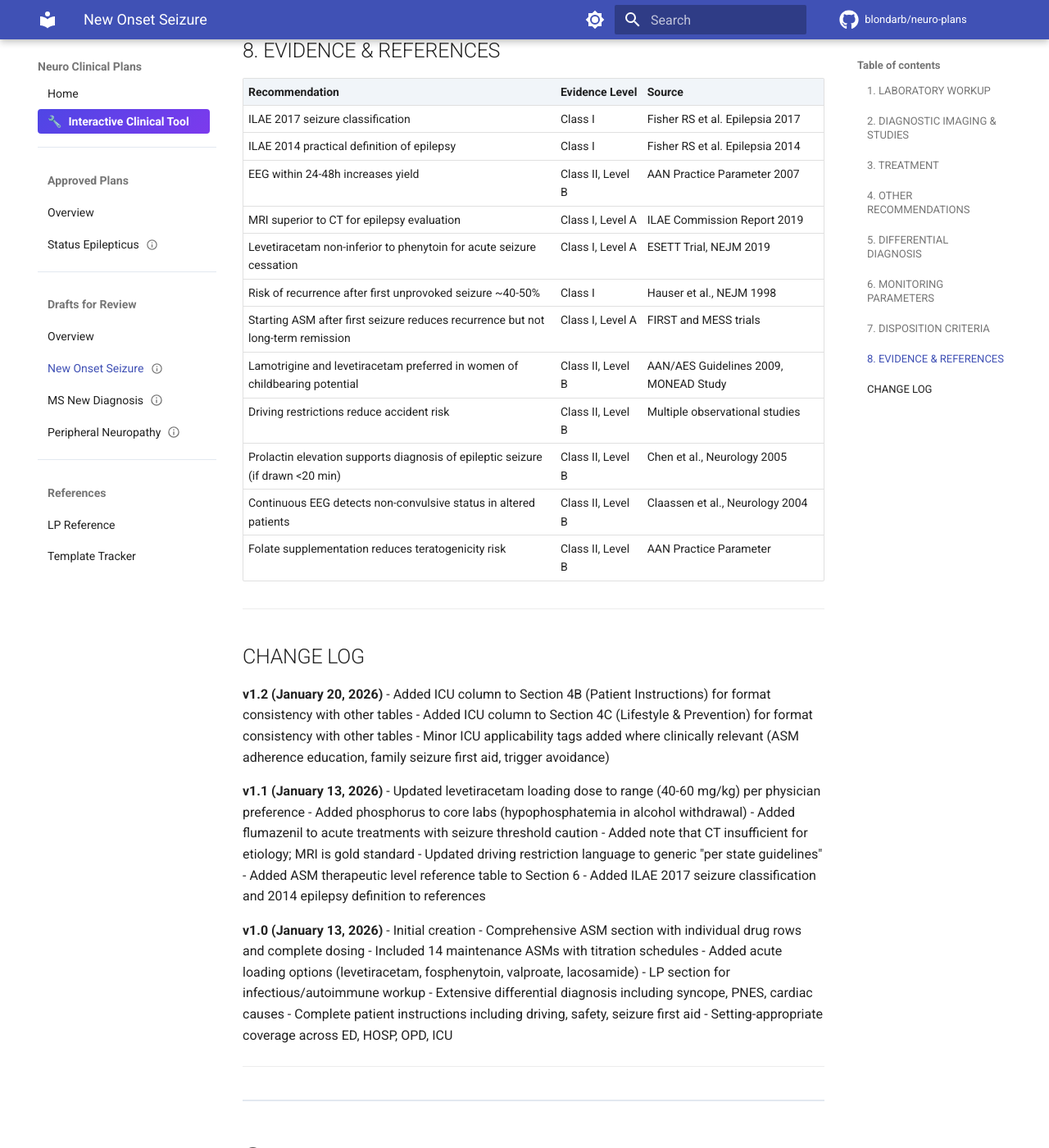
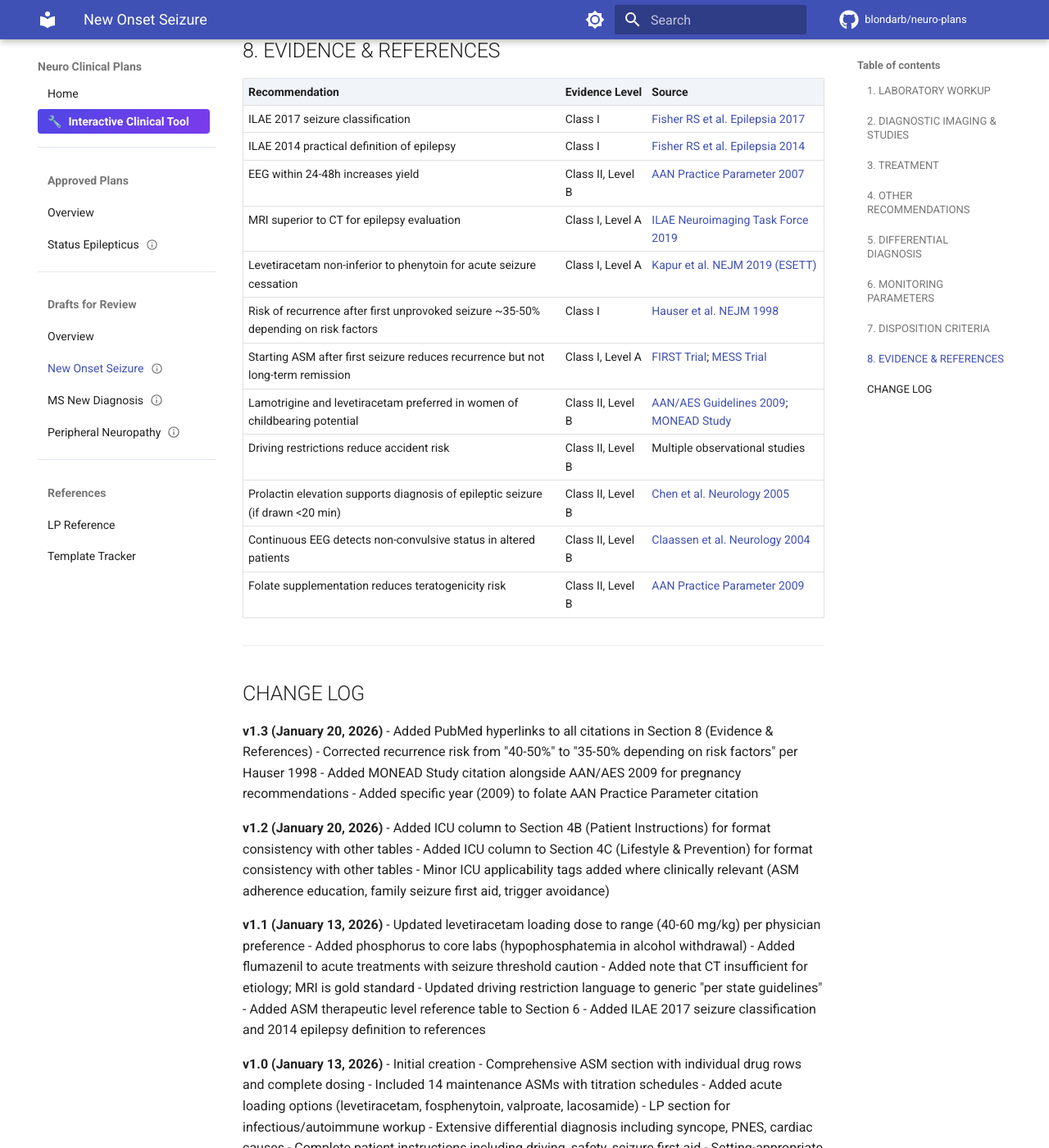
Before and after one commit to blondarb/neuro-plans, an MkDocs documentation site: the page built from docs/drafts/new-onset-seizure.md, in a window 1280 px wide and 1400 px high, scrolled down 13496 px. Shown: the whole window at 82% size. Built offline with MkDocs 1.6.1 and Material for MkDocs 9.7.7, drawn with Linux system fonts in a browser that asks for light colours; comment, search, counter and statistics services are not loaded.

Commit message:
Complete Phase 2-3 pipeline for New Onset Seizure plan (v1.3)
Phase 2 - Citation Verification:
- Add PubMed hyperlinks to all 12 citations in Section 8
- Correct recurrence risk to "35-50%" per Hauser 1998
- Add MONEAD Study citation for pregnancy recommendations
- All HIGH priority citations verified

Phase 3 - CPT/Synonym Enrichment:
- Document CPT codes for labs, imaging, EEG, procedures
- Add medication brand name/abbreviation synonyms
- Add lab and imaging terminology synonyms

Update queue status to 'enriched'

```diff
--- a/docs/drafts/new-onset-seizure.md
+++ b/docs/drafts/new-onset-seizure.md
@@ -1,7 +1,7 @@
 ---
 title: New Onset Seizure
 description: Initial evaluation and management of first-time unprovoked seizure including diagnostic workup, acute treatment, and ASM initiation framework.
-version: "1.2"
+version: "1.3"
 setting: ED, HOSP, OPD
 status: draft
 tags:
@@ -20,7 +20,7 @@ tags:
 
 # New Onset Seizure
 
-**VERSION:** 1.2
+**VERSION:** 1.3
 **CREATED:** January 13, 2026
 **REVISED:** January 20, 2026
 **STATUS:** Draft - Pending Review
@@ -348,22 +348,28 @@ SECTION B: REFERENCE (Expand as Needed)
 
 | Recommendation | Evidence Level | Source |
 |----------------|----------------|--------|
-| ILAE 2017 seizure classification | Class I | Fisher RS et al. Epilepsia 2017 |
-| ILAE 2014 practical definition of epilepsy | Class I | Fisher RS et al. Epilepsia 2014 |
-| EEG within 24-48h increases yield | Class II, Level B | AAN Practice Parameter 2007 |
-| MRI superior to CT for epilepsy evaluation | Class I, Level A | ILAE Commission Report 2019 |
-| Levetiracetam non-inferior to phenytoin for acute seizure cessation | Class I, Level A | ESETT Trial, NEJM 2019 |
-| Risk of recurrence after first unprovoked seizure ~40-50% | Class I | Hauser et al., NEJM 1998 |
-| Starting ASM after first seizure reduces recurrence but not long-term remission | Class I, Level A | FIRST and MESS trials |
-| Lamotrigine and levetiracetam preferred in women of childbearing potential | Class II, Level B | AAN/AES Guidelines 2009, MONEAD Study |
+| ILAE 2017 seizure classification | Class I | [Fisher RS et al. Epilepsia 2017](https://pubmed.ncbi.nlm.nih.gov/28276060/) |
+| ILAE 2014 practical definition of epilepsy | Class I | [Fisher RS et al. Epilepsia 2014](https://pubmed.ncbi.nlm.nih.gov/24730690/) |
+| EEG within 24-48h increases yield | Class II, Level B | [AAN Practice Parameter 2007](https://pubmed.ncbi.nlm.nih.gov/18025394/) |
+| MRI superior to CT for epilepsy evaluation | Class I, Level A | [ILAE Neuroimaging Task Force 2019](https://pubmed.ncbi.nlm.nih.gov/31135062/) |
+| Levetiracetam non-inferior to phenytoin for acute seizure cessation | Class I, Level A | [Kapur et al. NEJM 2019 (ESETT)](https://pubmed.ncbi.nlm.nih.gov/31774955/) |
+| Risk of recurrence after first unprovoked seizure ~35-50% depending on risk factors | Class I | [Hauser et al. NEJM 1998](https://pubmed.ncbi.nlm.nih.gov/9459646/) |
+| Starting ASM after first seizure reduces recurrence but not long-term remission | Class I, Level A | [FIRST Trial](https://pubmed.ncbi.nlm.nih.gov/8450987/); [MESS Trial](https://pubmed.ncbi.nlm.nih.gov/15950714/) |
+| Lamotrigine and levetiracetam preferred in women of childbearing potential | Class II, Level B | [AAN/AES Guidelines 2009](https://pubmed.ncbi.nlm.nih.gov/19507301/); [MONEAD Study](https://pubmed.ncbi.nlm.nih.gov/35157004/) |
 | Driving restrictions reduce accident risk | Class II, Level B | Multiple observational studies |
-| Prolactin elevation supports diagnosis of epileptic seizure (if drawn <20 min) | Class II, Level B | Chen et al., Neurology 2005 |
-| Continuous EEG detects non-convulsive status in altered patients | Class II, Level B | Claassen et al., Neurology 2004 |
-| Folate supplementation reduces teratogenicity risk | Class II, Level B | AAN Practice Parameter |
+| Prolactin elevation supports diagnosis of epileptic seizure (if drawn <20 min) | Class II, Level B | [Chen et al. Neurology 2005](https://pubmed.ncbi.nlm.nih.gov/16157897/) |
+| Continuous EEG detects non-convulsive status in altered patients | Class II, Level B | [Claassen et al. Neurology 2004](https://www.neurology.org/doi/10.1212/01.wnl.0000125184.88797.62) |
+| Folate supplementation reduces teratogenicity risk | Class II, Level B | [AAN Practice Parameter 2009](https://pubmed.ncbi.nlm.nih.gov/19398680/) |
 
 ---
 
 ## CHANGE LOG
+
+**v1.3 (January 20, 2026)**
+- Added PubMed hyperlinks to all citations in Section 8 (Evidence & References)
+- Corrected recurrence risk from "40-50%" to "35-50% depending on risk factors" per Hauser 1998
+- Added MONEAD Study citation alongside AAN/AES 2009 for pregnancy recommendations
+- Added specific year (2009) to folate AAN Practice Parameter citation
 
 **v1.2 (January 20, 2026)**
 - Added ICU column to Section 4B (Patient Instructions) for format consistency with other tables
```
Also changed, not shown: docs/drafts/new-onset-seizure.json (+13 -13 lines), docs/drafts/queue.md (+1 -1 lines), docs/data/plans.json.
